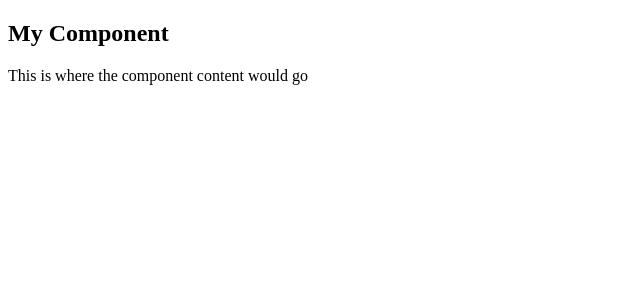
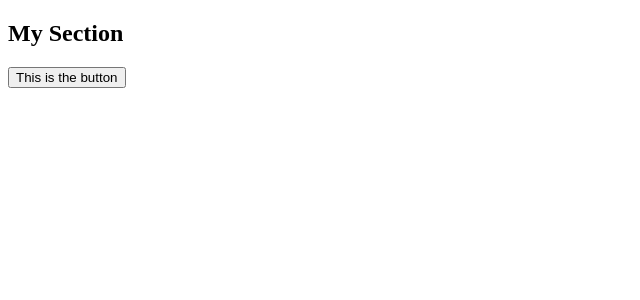
Before and after one commit to ramirezquintero/ReactBook, a React (Vite) app: page / in a window 1280 px wide. Shown: the top 300 px of the page, without its empty margins (0-640 px from the left). Built offline with nearby package versions, Linux system fonts and the light colour scheme.

Commit message:
this is an example of using nested JSX components

```diff
--- /dev/null
+++ b/src/MyButton.jsx
@@ -0,0 +1,3 @@
+export default function MyButton(props){
+    return <button>{props.children}</button>;
+}
--- /dev/null
+++ b/src/MySection.jsx
@@ -0,0 +1,8 @@
+export default function MySection(props){
+    return(
+        <section>
+            <h2>My Section</h2>
+            {props.children}
+        </section>
+    );
+}
--- a/src/main.jsx
+++ b/src/main.jsx
@@ -1,4 +1,7 @@
 import * as ReactDOM from "react-dom/client";
+
+import MySection from "./MySection.jsx"
+import MyButton from "./MyButton.jsx";
 
 function MyComponent() {
   return(
@@ -11,4 +14,8 @@ function MyComponent() {
 
 const root = ReactDOM.createRoot(document.getElementById("root"));
 
-root.render(<MyComponent />);
+root.render(
+  <MySection>
+    <MyButton>This is the button</MyButton>
+  </MySection>
+);
```
